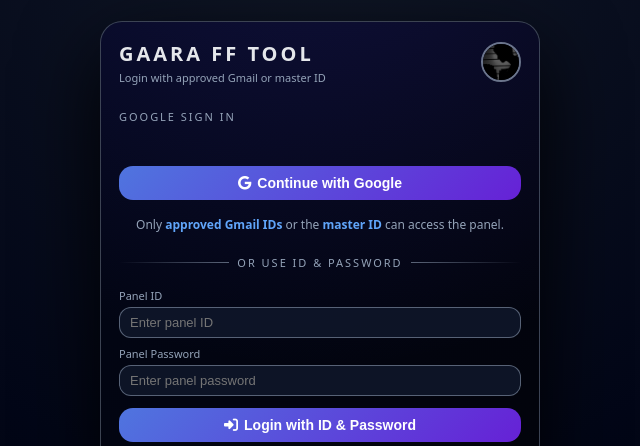
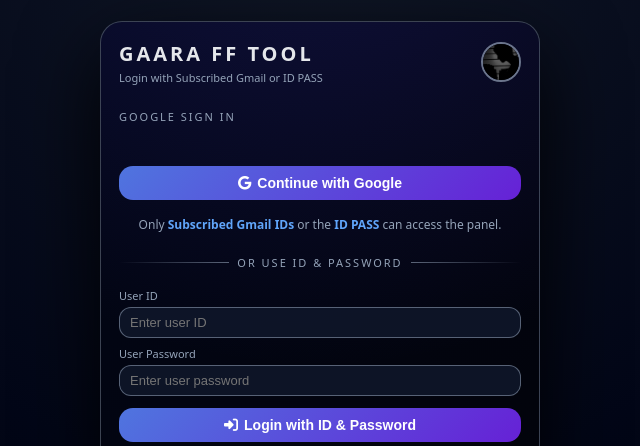
Before and after one commit to gaara1964/gaarafftool, a plain HTML site: page index.html in a window 1280 px wide. Shown: the part 123-569 px from the top of the page, 320-960 px from the left. Drawn offline with Linux system fonts and the light colour scheme.

Commit message:
Update login messages and labels in index.html

```diff
--- a/index.html
+++ b/index.html
@@ -371,12 +371,13 @@
       <div class="login-header">
         <div class="login-title">
           <h1>GAARA FF TOOL</h1>
-          <span>Login with approved Gmail or master ID</span>
+          <span>Login with Subscribed Gmail or ID PASS</span>
         </div>
         <button class="profile-btn">
           <img src="profile-logo.jpg" alt="Logo">
         </button>
       </div>
+
 
       <!-- GOOGLE SECTION -->
       <div class="section-title">Google Sign in</div>
@@ -406,7 +407,7 @@
       </button>
 
       <div class="helper-row">
-        Only <strong>approved Gmail IDs</strong> or the <strong>master ID</strong> can access the panel.
+        Only <strong>Subscribed Gmail IDs</strong> or the <strong>ID PASS</strong> can access the panel.
       </div>
 
       <div class="divider">
@@ -416,18 +417,20 @@
       <!-- FIXED ID & PASSWORD SECTION -->
       <form class="form-grid" onsubmit="return handleIdLogin(event)">
         <div class="field">
-          <label for="login-id">Panel ID</label>
-          <input type="text" id="login-id" autocomplete="off" placeholder="Enter panel ID">
+          <label for="login-id">User ID</label>
+          <input type="text" id="login-id" autocomplete="off" placeholder="Enter user ID">
         </div>
         <div class="field">
-          <label for="login-pass">Panel Password</label>
-          <input type="password" id="login-pass" autocomplete="off" placeholder="Enter panel password">
+          <label for="login-pass">User Password</label>
+          <input type="password" id="login-pass" autocomplete="off" placeholder="Enter user password">
         </div>
         <button class="btn-primary" type="submit">
           <i class="fa-solid fa-right-to-bracket"></i>
           Login with ID &amp; Password
         </button>
       </form>
+
+
 
       <div class="acess_tkn">
         <a href="https://ticket.kiosgamer.co.id/" target="_blank">get access token</a>
@@ -522,7 +525,7 @@
 
       // Check if email is in your whitelist
       if (!ALLOWED_EMAILS.includes(email)) {
-        showToast("This Gmail is not authorized for GAARA panel.", "error");
+        showToast("This Gmail is not authorized for GAARA TOOL.", "error");
         return;
       }
 
@@ -550,9 +553,9 @@
       }
 
       if (id === MASTER_ID && pass === MASTER_PASSWORD){
-        startSuccessFlow("Master ID login successful.");
+        startSuccessFlow("login successful.");
       } else {
-        showToast("Invalid ID or password.");
+        showToast("Invalid ID or pass Follow me for ID PASS.");
       }
 
       return false;
```
